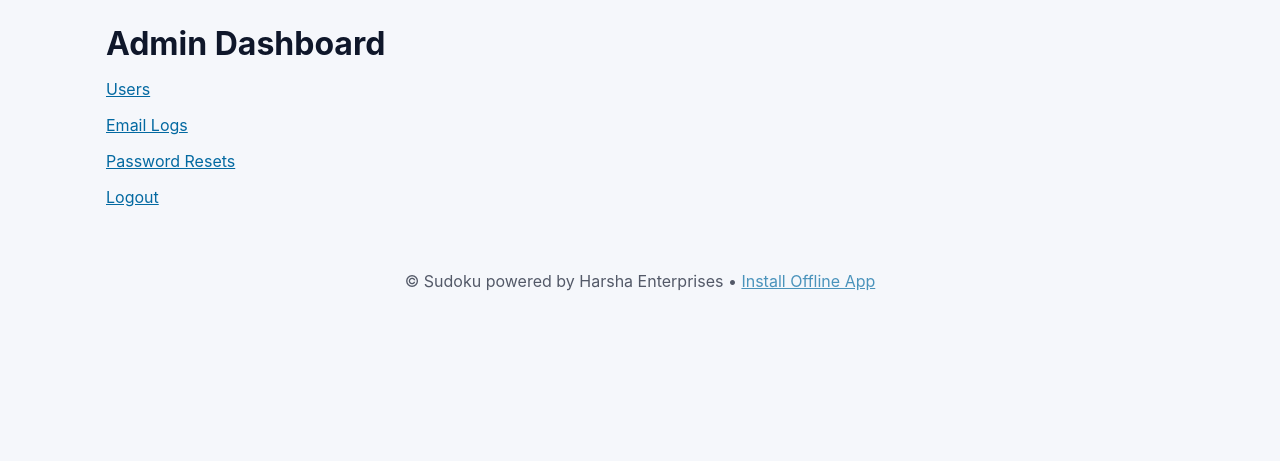
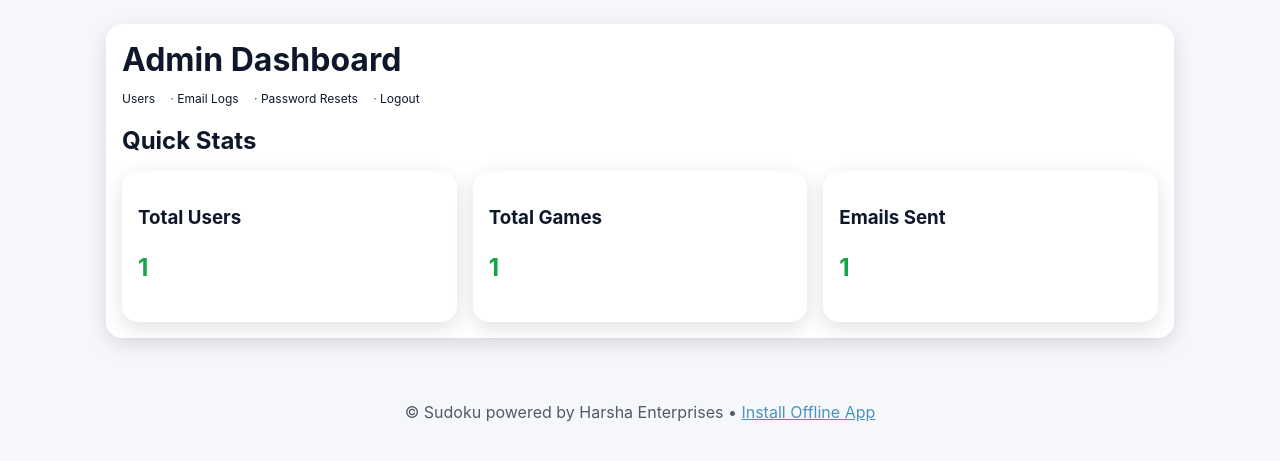
Before and after one commit to harsha86396/sudoku_app, a Flask app: template templates/admin_dashboard.html in a window 1280 px wide. Shown: the part 63-524 px from the top of the page. Run offline with Flask 3, Linux system fonts and the light colour scheme; the template is opened without the code that fills it: most values are stand-ins (such as "Sample title", 1, 10 or a date in 2020); parts of the project's set-up code (start-up, migrations or seed data) failed here and were passed over.

Commit message:
Update admin_dashboard.html

```diff
--- a/templates/admin_dashboard.html
+++ b/templates/admin_dashboard.html
@@ -1,8 +1,30 @@
 {% extends 'base.html' %}
 {% block content %}
+<div class="card">
   <h1>Admin Dashboard</h1>
-  <p><a href="{{ url_for('admin_users') }}">Users</a></p>
-  <p><a href="{{ url_for('admin_email_logs') }}">Email Logs</a></p>
-  <p><a href="{{ url_for('admin_password_resets') }}">Password Resets</a></p>
-  <p><a href="{{ url_for('logout') }}">Logout</a></p>
+  <nav class="small">
+    <a href="/admin/users">Users</a> ·
+    <a href="/admin/emails">Email Logs</a> ·
+    <a href="/admin/resets">Password Resets</a> ·
+    <a href="/admin/logout">Logout</a>
+  </nav>
+
+  <div style="margin-top: 20px;">
+    <h2>Quick Stats</h2>
+    <div style="display: grid; grid-template-columns: repeat(auto-fit, minmax(200px, 1fr)); gap: 16px; margin-top: 16px;">
+      <div class="card">
+        <h3>Total Users</h3>
+        <p style="font-size: 24px; font-weight: bold; color: var(--accent);">{{ users_count }}</p>
+      </div>
+      <div class="card">
+        <h3>Total Games</h3>
+        <p style="font-size: 24px; font-weight: bold; color: var(--accent);">{{ games_count }}</p>
+      </div>
+      <div class="card">
+        <h3>Emails Sent</h3>
+        <p style="font-size: 24px; font-weight: bold; color: var(--accent);">{{ emails_count }}</p>
+      </div>
+    </div>
+  </div>
+</div>
 {% endblock %}
```
